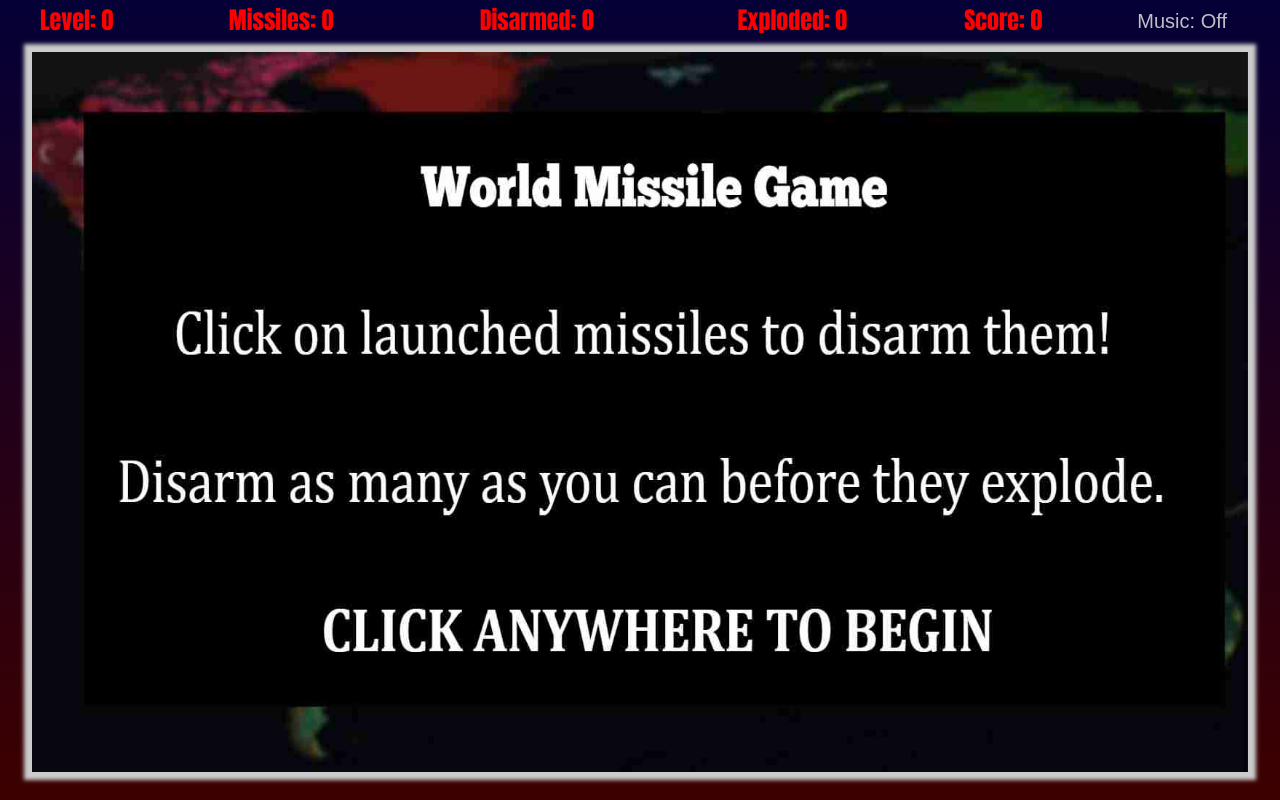
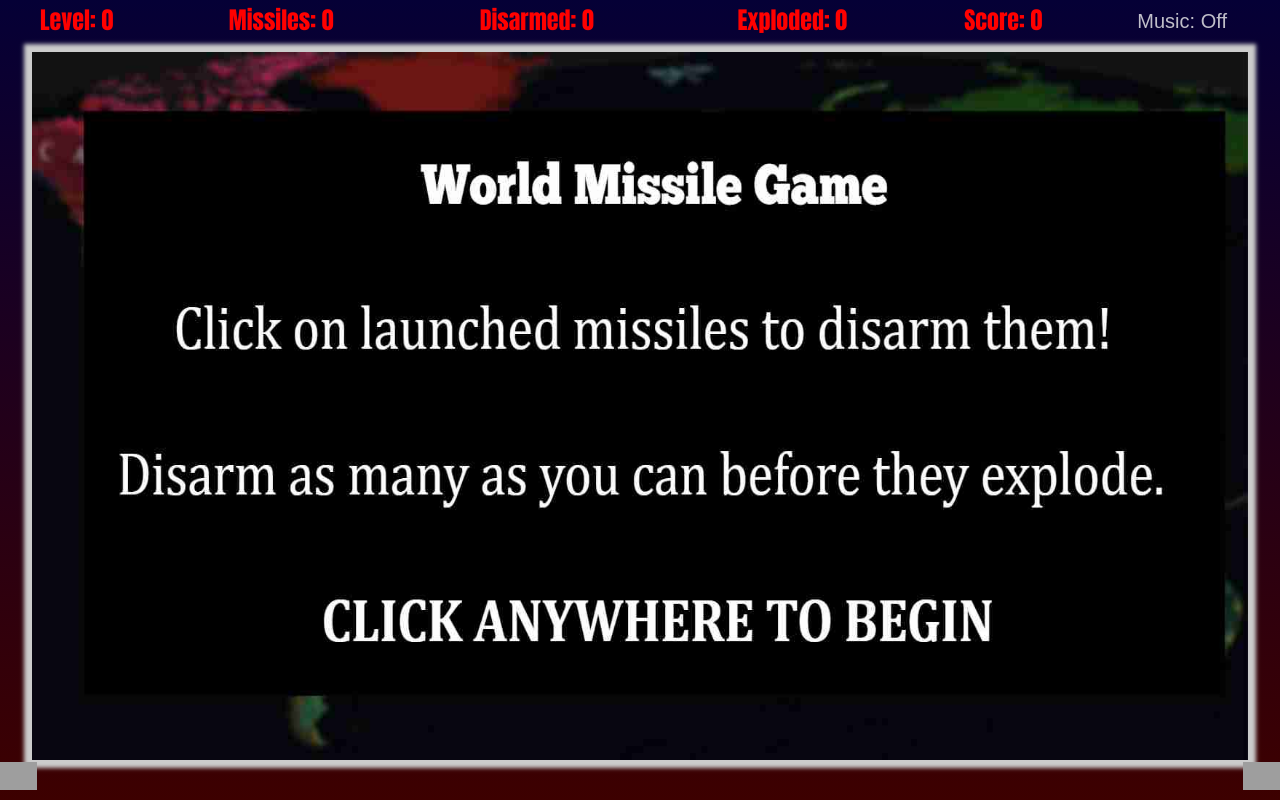
Before and after one commit to droid4alex/world-missile, a website built with webpack: page index.html in a window 1280 px wide. Built offline with nearby package versions, Linux system fonts and the light colour scheme; grey boxes are pictures that could not be loaded.

Commit message:
Adds github, linkedin icons

```diff
--- a/index.html
+++ b/index.html
@@ -7,9 +7,7 @@
   <title></title>
   <link rel="stylesheet" type="text/css" href="./src/reset.css">
   <link rel="stylesheet" type="text/css" href="./src/main.css">
-  <link rel="stylesheet" type="text/css" href="./src/main.css">
   <link rel="shortcut icon" type="image/jpg" href="https://raw.githubusercontent.com/droid4alex/world-missile/main/src/favicon.ico">
-
 </head>
 
 <body>
@@ -23,6 +21,18 @@
       <audio src="https://github.com/droid4alex/world-missile/blob/main/src/music.mp3?raw=true"></audio><button id="buttonAudio">Music: Off</button>
     </div>
     <div id="canvas"><canvas></canvas></div>
+    <div id="footer">
+      <div id="github">
+        <a href="https://github.com/droid4alex" target="_blank" rel="noreferrer">
+          <img id="github-img" src="https://www.iconfinder.com/icons/298822/download/png/512" alt="GithubImg">
+        </a>
+      </div>
+      <div id="linkedin">
+        <a href="https://www.linkedin.com/in/alexander-lang-28847749/" target="_blank" rel="noreferrer">
+          <img id="linkedin-img" src="https://www.iconfinder.com/icons/104493/download/png/512" alt="LinkedinImg">
+        </a>
+      </div>
+    </div>
     <script src="./bundle.js"></script>
   </div>
 </body>
--- a/src/index.js
+++ b/src/index.js
@@ -42,7 +42,7 @@ let countriesDestroyed = "";
 let startGame = false;
 
 canvas.width = window.innerWidth * 0.95;
-canvas.height = window.innerHeight * 0.90;
+canvas.height = window.innerHeight * 0.885;
 
 let img = new Image;
 img.onload = function () {
--- a/src/main.css
+++ b/src/main.css
@@ -69,3 +69,34 @@
   margin-right: 2px;
   margin-top: 2px;
 }
+
+#footer {
+  display: flex;
+  flex-direction: row;
+  justify-content: space-between;
+  align-items: center;
+  height: 4vh;
+  font-family: Impact, Haettenschweiler, 'Arial Narrow Bold', sans-serif;
+  font-size: x-large;
+  width: 100%;
+}
+
+#github {
+  display: block;
+  text-align: left;
+  width: 50%;
+}
+
+#linkedin {
+  display: block;
+  text-align: right;
+  width: 50%;
+}
+
+#github-img {
+  height: 3.5vh;
+}
+
+#linkedin-img {
+  height: 3.5vh;
+}
```
Also changed, not shown: src/iconfinder_11-linkedin_104493.png (added), src/iconfinder_mark-github_298822.png (added).
